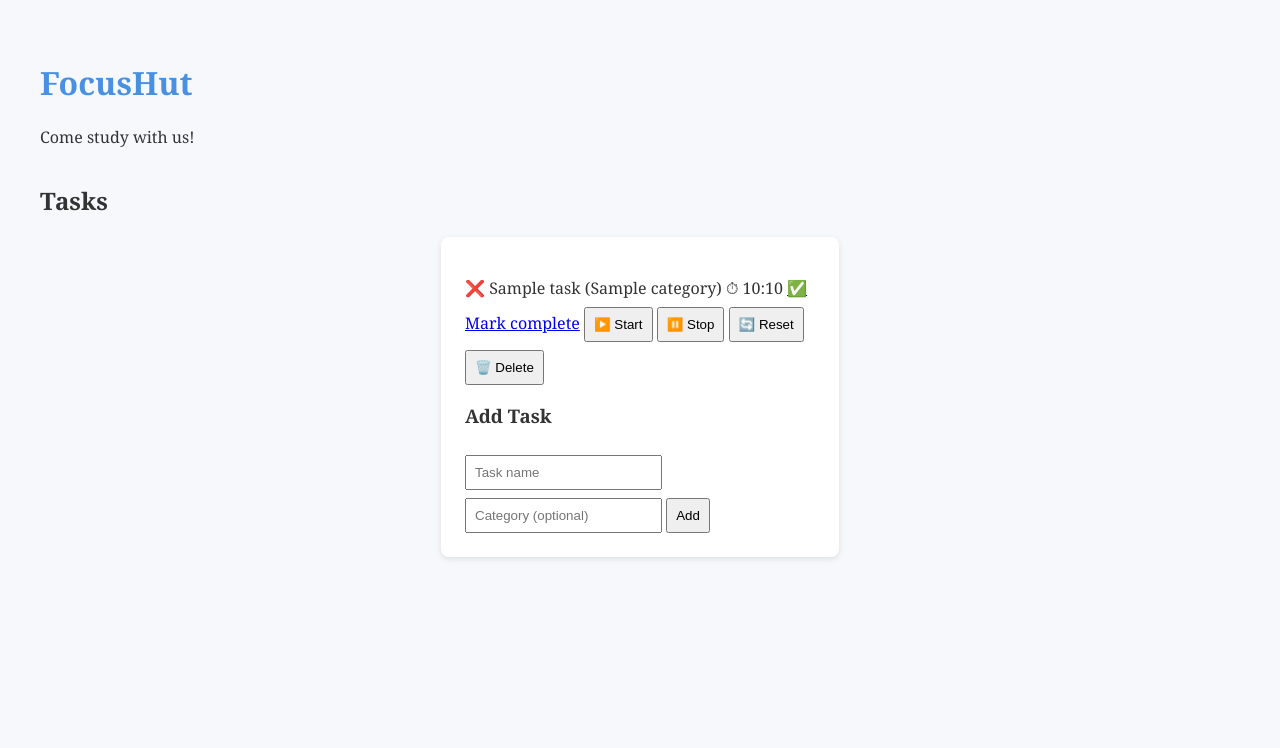
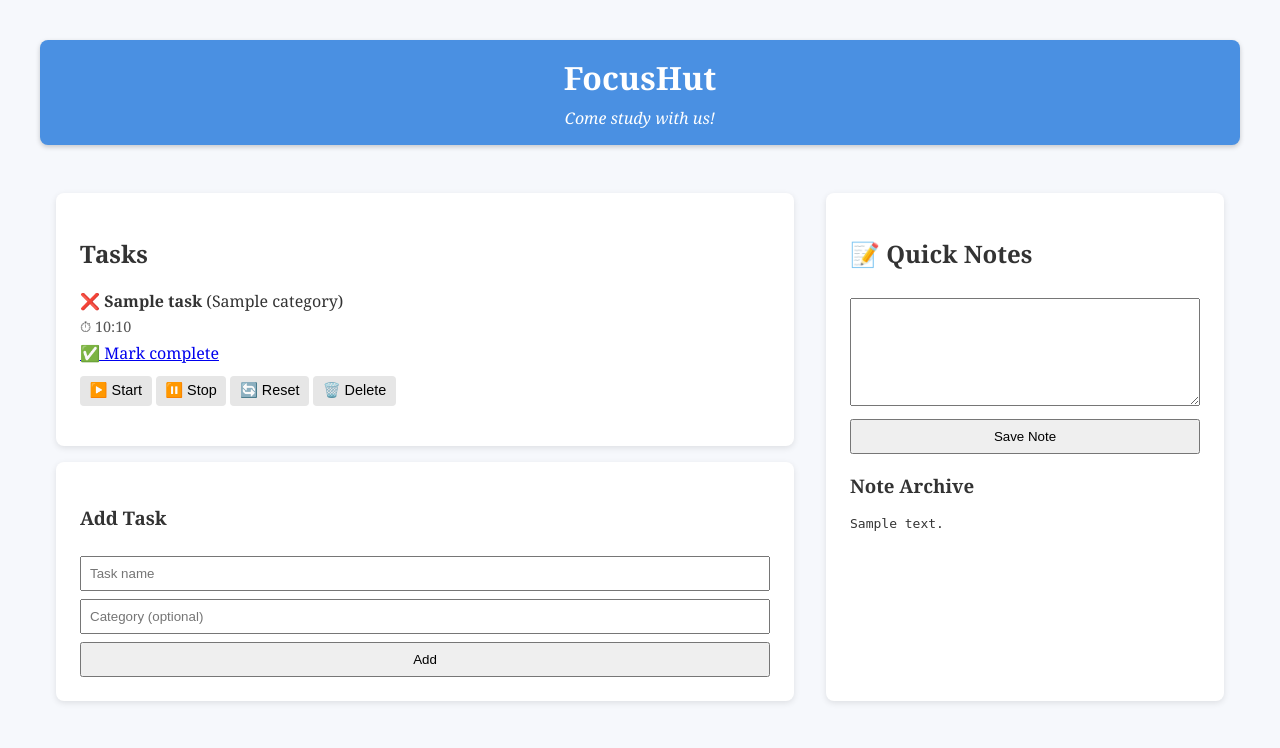
Before and after one commit to kaitym/focus-hut, a Flask app: template templates/index.html in a window 1280 px wide. Shown: the top 748 px of the page. Run offline with Flask 3, Linux system fonts and the light colour scheme; the template is opened without the code that fills it: most values are stand-ins (such as "Sample title", 1, 10 or a date in 2020).

Commit message:
Added notes section and adjusted layout

```diff
--- a/app.py
+++ b/app.py
@@ -1,12 +1,19 @@
 from flask import Flask, render_template, request, redirect, url_for
-from focushut import Task, load_tasks, save_tasks, delete_task
+from fhut import Task, load_tasks, save_tasks, delete_task
+import os
+from datetime import datetime
 
 app = Flask(__name__)
+NOTES_FILE = 'global_notes.txt'
 
-@app.route('/')
+@app.route('/', methods=['GET'])
 def index():
     tasks = load_tasks()
-    return render_template('index.html', tasks=tasks)
+    notes_content = ''
+    if os.path.exists(NOTES_FILE):
+        with open(NOTES_FILE, 'r') as f:
+            notes_content = f.read()
+    return render_template('index.html', tasks=tasks, content=notes_content)
 
 @app.route('/add', methods=['POST'])
 def add_task():
@@ -17,7 +24,7 @@ def add_task():
     new_task = Task(task_id, name, category)
     tasks.append(new_task)
     save_tasks(tasks)
-    return redirect('/')
+    return redirect(url_for('index'))
 
 @app.route('/complete/<int:task_id>')
 def complete_task(task_id):
@@ -27,7 +34,7 @@ def complete_task(task_id):
             task.completed = True
             break
     save_tasks(tasks)
-    return redirect('/')
+    return redirect(url_for('index'))
 
 @app.route('/delete/<int:task_id>', methods=['POST'])
 def delete(task_id):
@@ -64,5 +71,14 @@ def reset_timer(task_id):
     save_tasks(tasks)
     return redirect(url_for('index'))
 
+@app.route('/notes', methods=['POST'])
+def notes():
+    note = request.form['note'].strip()
+    if note:
+        timestamp = datetime.now().strftime("%Y-%m-%d %H:%M:%S")
+        with open(NOTES_FILE, 'a') as f:
+            f.write(f"\n--- {timestamp} ---\n{note}\n")
+    return redirect(url_for('index'))
+
 if __name__ == '__main__':
     app.run(debug=True)
--- /dev/null
+++ b/notes.txt
@@ -0,0 +1,6 @@
+chicken 2
+--- 2025-06-06 20:09:56 ---
+chicken 1
+
+--- 2025-06-06 20:10:01 ---
+other chiekn
--- a/static/style.css
+++ b/static/style.css
@@ -1,10 +1,4 @@
-/*
- * This is a template to begin with.
- * The provided code serves as a starting point for further development.
- * It can be customized and extended based on specific requirements.
- * Ensure to review and adapt the code to fit the desired functionality or design.
- */
- body {
+body {
     font-family: Georgia, serif;
     background-color: #f6f8fc;
     padding: 2rem;
@@ -13,8 +7,25 @@
     flex-direction: column;
 }
 
-h1 {
-    color: #4a90e2;
+.main-header {
+    background-color: #4a90e2;
+    color: white;
+    padding: 1rem 2rem;
+    border-radius: 8px;
+    margin-bottom: 2rem;
+    text-align: center;
+    box-shadow: 0 2px 5px rgba(0,0,0,0.2);
+}
+
+.main-header h1 {
+    margin: 0;
+    font-size: 2rem;
+}
+
+.main-header p {
+    margin: 0.5rem 0 0;
+    font-style: italic;
+    font-size: 1rem;
 }
 
 ul {
@@ -26,21 +37,43 @@ li {
     margin-bottom: 0.5rem;
 }
 
-form input, form button {
+form input, form button, textarea {
     padding: 0.5rem;
     margin-top: 0.5rem;
+    width: 100%;
+    box-sizing: border-box;
 }
 
-.task-column {
-    max-width: 400px;
-    margin: 0 auto;
+.page-container {
+    display: flex;
+    gap: 2rem;
+    padding: 1rem;
+    flex-wrap: wrap;
+}
+
+.notes-column {
+    flex: 1;
+    max-width: 350px;
     background-color: #fff;
     padding: 1.5rem;
     border-radius: 8px;
     box-shadow: 0 2px 6px rgba(0, 0, 0, 0.1);
 }
 
-/* --- Timer Additions --- */
+.task-columns {
+    flex: 2;
+    display: flex;
+    flex-direction: column;
+    gap: 1rem;
+    min-width: 400px;
+}
+
+.task-column, .add-task-column {
+    background-color: #fff;
+    padding: 1.5rem;
+    border-radius: 8px;
+    box-shadow: 0 2px 6px rgba(0, 0, 0, 0.1);
+}
 
 .timer-controls {
     margin-top: 0.25rem;
@@ -73,19 +106,3 @@ form input, form button {
     margin-top: 0.3rem;
     margin-bottom: 0.4rem;
 }
-
-.page-container {
-    display: flex;
-    justify-content: center;
-    gap: 3rem;
-    padding: 1rem;
-    flex-wrap: wrap; /* so on narrow screens blocks stack */
-  }
-
-  .task-column, .add-task-column, .timer-column {
-    max-width: 350px;
-    background-color: #fff;
-    padding: 1.5rem;
-    border-radius: 8px;
-    box-shadow: 0 2px 6px rgba(0, 0, 0, 0.1);
-  }
--- a/tasks.json
+++ b/tasks.json
@@ -1,8 +1,8 @@
 [
     {
         "id": 1,
-        "name": "test",
-        "category": "kaity",
+        "name": "task 1 ",
+        "category": "",
         "completed": false,
         "start_time": null,
         "elapsed_time": 0
--- a/templates/base.html
+++ b/templates/base.html
@@ -2,11 +2,11 @@
 <html lang="en">
 <head>
   <meta charset="UTF-8" />
-    <title>Focus Hut</title>
+  <title>FocusHut</title>
   <link rel="stylesheet" href="{{ url_for('static', filename='style.css') }}">
 </head>
 <body>
-    <header>
+  <header class="main-header">
     <h1>FocusHut</h1>
     <p>Come study with us!</p>
   </header>
--- a/templates/index.html
+++ b/templates/index.html
@@ -1,50 +1,70 @@
 {% extends 'base.html' %}
+{% block content %}
+<div class="page-container">
 
-{% block content %}
+  <!-- Tasks and Add Task (LEFT) -->
+  <div class="task-columns">
+    <div class="task-column">
       <h2>Tasks</h2>
-
-<div class="task-column">
       {% if tasks %}
       <ul>
         {% for task in tasks %}
         <li>
-            {{ "✅" if task.completed else "❌" }} {{ task.name }} ({{ task.category }})
+          {{ "✅" if task.completed else "❌" }} <strong>{{ task.name }}</strong> ({{ task.category }})
           {% set elapsed = task.get_elapsed() %}
           {% set mins = (elapsed // 60) | int %}
           {% set secs = (elapsed % 60) | int %}
-            ⏱ {{ "%02d"|format(mins) }}:{{ "%02d"|format(secs) }}
-
+          <div class="elapsed-time">⏱ {{ "%02d"|format(mins) }}:{{ "%02d"|format(secs) }}</div>
           {% if not task.completed %}
           <a href="{{ url_for('complete_task', task_id=task.id) }}">✅ Mark complete</a>
           {% endif %}
-
-            <!-- Timer control buttons -->
-            <form action="{{ url_for('start_timer', task_id=task.id) }}" method="post" style="display:inline;">
+          <div class="timer-controls">
+            <form action="{{ url_for('start_timer', task_id=task.id) }}" method="post">
               <button type="submit">▶️ Start</button>
             </form>
-            <form action="{{ url_for('stop_timer', task_id=task.id) }}" method="post" style="display:inline;">
+            <form action="{{ url_for('stop_timer', task_id=task.id) }}" method="post">
               <button type="submit">⏸️ Stop</button>
             </form>
-            <form action="{{ url_for('reset_timer', task_id=task.id) }}" method="post" style="display:inline;">
+            <form action="{{ url_for('reset_timer', task_id=task.id) }}" method="post">
               <button type="submit">🔄 Reset</button>
             </form>
-
-            <!-- Delete button -->
-            <form action="{{ url_for('delete', task_id=task.id) }}" method="post" style="display:inline;">
+            <form action="{{ url_for('delete', task_id=task.id) }}" method="post">
               <button type="submit">🗑️ Delete</button>
             </form>
+          </div>
         </li>
         {% endfor %}
       </ul>
       {% else %}
       <p>No tasks yet!</p>
       {% endif %}
+    </div>
 
+    <div class="add-task-column">
       <h3>Add Task</h3>
       <form method="POST" action="{{ url_for('add_task') }}">
-        <input type="text" name="name" placeholder="Task name" required>
-        <input type="text" name="category" placeholder="Category (optional)">
+        <input type="text" name="name" placeholder="Task name" required><br>
+        <input type="text" name="category" placeholder="Category (optional)"><br>
         <button type="submit">Add</button>
       </form>
     </div>
+  </div>
+
+  <!-- Quick Notes (RIGHT) -->
+  <div class="notes-column">
+    <h2>📝 Quick Notes</h2>
+    <form method="POST" action="{{ url_for('notes') }}">
+      <textarea name="note" rows="6" style="width: 100%; font-family:monospace;"></textarea><br>
+      <button type="submit">Save Note</button>
+    </form>
+
+    {% if content %}
+    <h3>Note Archive</h3>
+    <pre style="white-space: pre-wrap; font-family:monospace;">{{ content }}</pre>
+    {% else %}
+    <p>No notes yet.</p>
+    {% endif %}
+  </div>
+
+</div>
 {% endblock %}
```
Also changed, not shown: fhut.py (added, +69 -0 lines), focushut.py (deleted, +0 -193 lines), global_notes.txt (added, +6 -0 lines), task_notes/task_note.html (added, +23 -0 lines), templates/notes.html (added, +18 -0 lines). Lines whose indentation alone changed are shown as unchanged.
